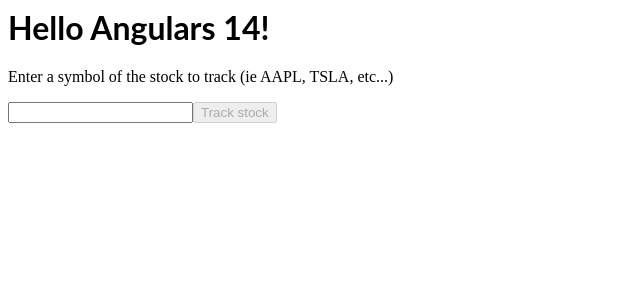
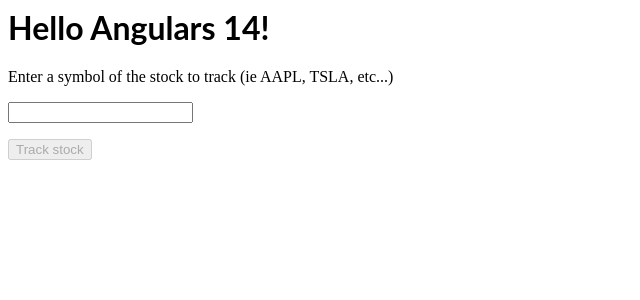
Before and after one commit to loisolire/angular-ivy-ywu6gb, an Angular app: page / in a window 1280 px wide. Shown: the top 300 px of the page, without its empty margins (0-640 px from the left). Built offline with nearby package versions, Linux system fonts and the light colour scheme.

Commit message:
1 file modified

```diff
--- a/src/app/search-track-form/search-track-form.component.html
+++ b/src/app/search-track-form/search-track-form.component.html
@@ -4,7 +4,9 @@
       >Enter a symbol of the stock to track (ie AAPL, TSLA, etc...)</label
     >
   </p>
-  <input id="stockInput" type="text" [formControl]="name" />
+  <p style="margin-bottom': 10px;">
+    <input id="stockInput" type="text" [formControl]="name" />
+  </p>
   <button id="trackBtn" [disabled]="!name.valid" type="submit">
     Track stock
   </button>
```
